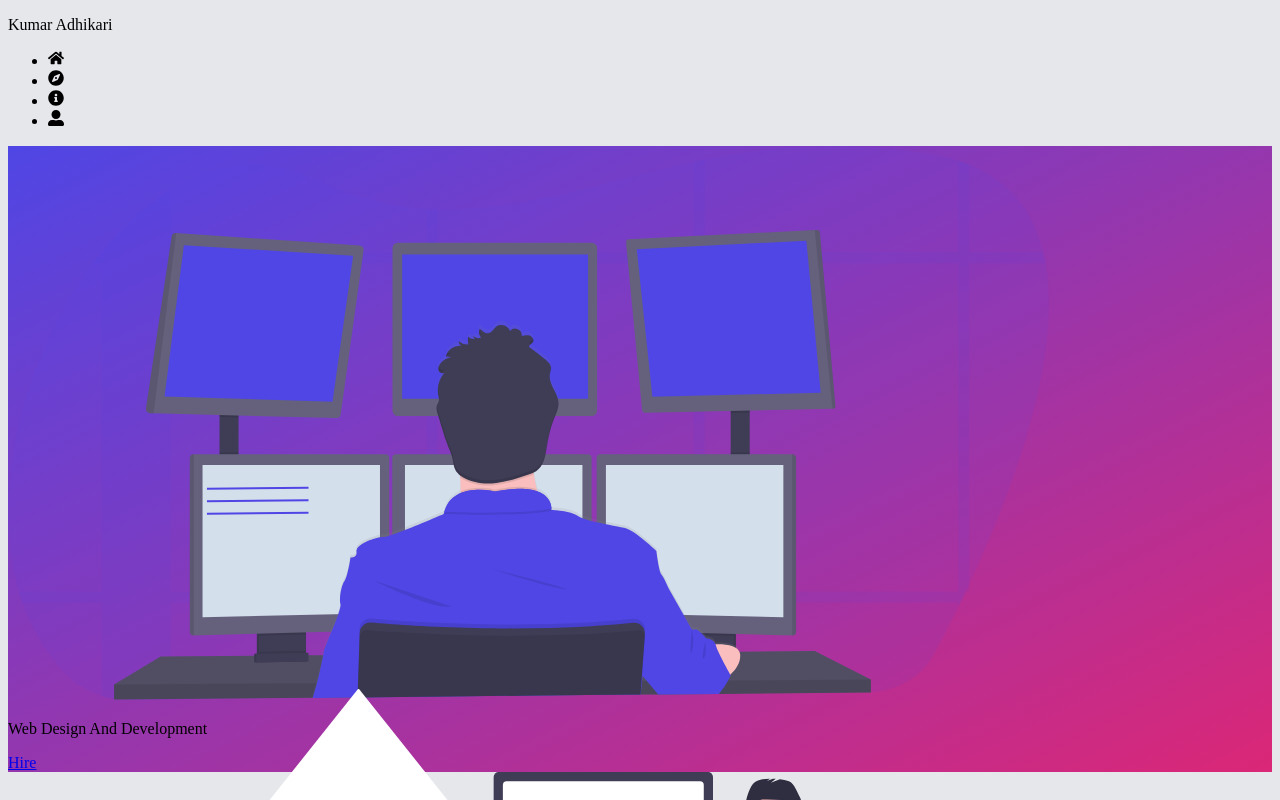
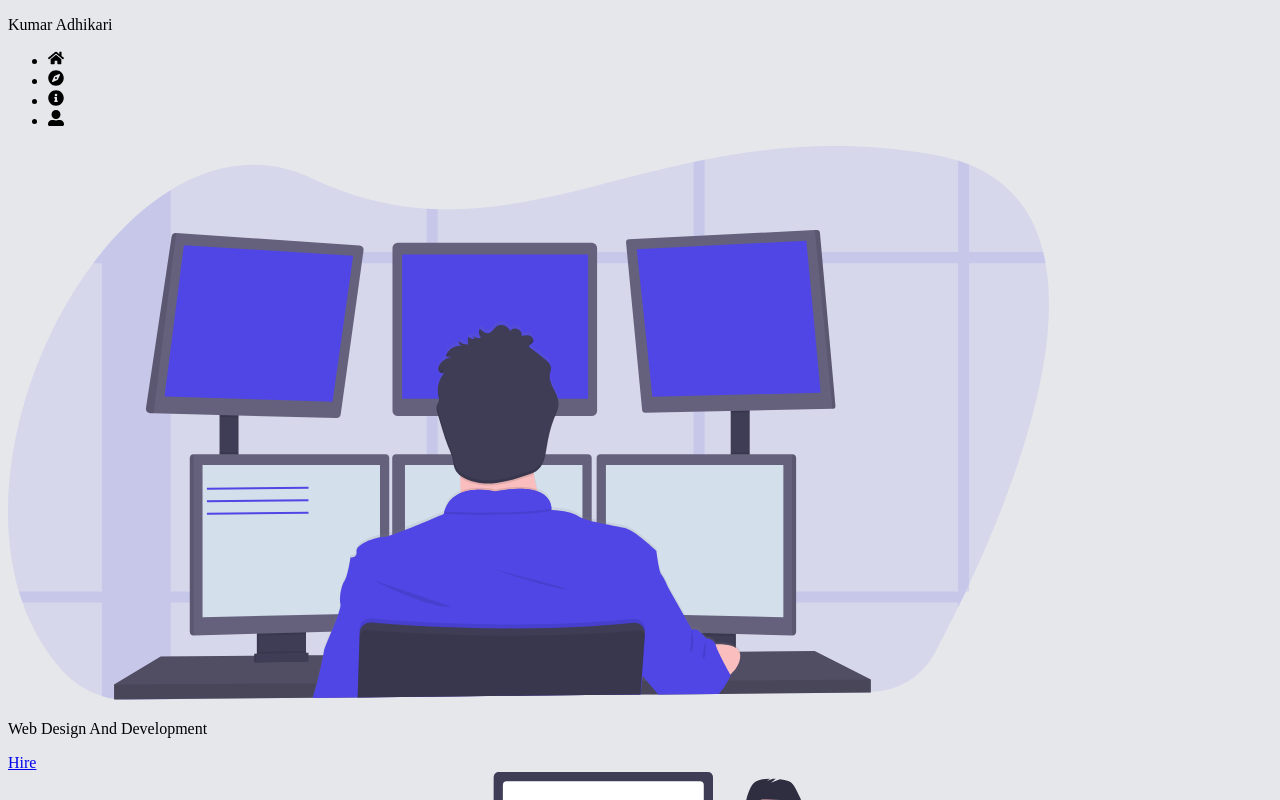
Before and after one commit to AveeAd/portfolio, a Next.js app: page / in a window 1280 px wide. Shown: the top 800 px of the page. Built offline with nearby package versions, Linux system fonts and the light colour scheme.

Commit message:
added blogs components and small changes on overall project

```diff
--- a/components/ExploreComponents/Layout.js
+++ b/components/ExploreComponents/Layout.js
@@ -1,13 +1,16 @@
 import Header from "../Header/Header";
 import Footer from "../Footer/Footer";
 import Link from "next/link";
+import Searchbar from "../Search/Searchbar";
+import styles from "../../styles/explore.module.css";
 
 const ExploreLayout = (props) => {
   return (
     <div>
       <Header />
       <main className="min-h-screen pt-16">
-        <nav>
+        <Searchbar />
+        <nav className={`${styles.nav} bg-gray-200`}>
           <ul className="flex justify-center font-medium">
             <li className="hover:border-b-4 border-pink-600 p-2 md:px-8 ">
               <Link href="/explore">Blogs</Link>
--- a/components/Header/Header.js
+++ b/components/Header/Header.js
@@ -7,7 +7,7 @@ const Header = () => {
     <header className="fixed top-0 z-10 w-full md:flex md:justify-around md:items-center md:py-2 bg-gray-900 text-white  ">
       <Link href="/">
         <ScrollLink to="landing" spy={true} smooth={true}>
-          <p className="text-center text-2xl md:text-left font-bold uppercase hover:text-pink-600 cursor-pointer hidden md:block ">
+          <p className="text-center text-2xl md:text-left font-bold uppercase hover:text-pink-600 cursor-pointer hidden md:block  ">
             Kumar Adhikari
           </p>
         </ScrollLink>
--- a/components/Homepage/About.js
+++ b/components/Homepage/About.js
@@ -3,8 +3,10 @@ const About = () => {
     <section id="about" className="m-4 p-16 bg-white">
       <div className="flex flex-col justify-center items-center">
         <img className="h-32 mb-8" src="/images/about.svg" alt="" />
-        <p className="text-3xl font-medium text-indigo-600 my-2">Hello</p>
-        <p className="text-center text-xl ">
+        <p className="bg-clip-text text-5xl font-medium text-transparent bg-gradient-to-br from-indigo-600 to-pink-600 my-2">
+          Hello
+        </p>
+        <p className="text-center text-xl bg-clip-text font-medium text-transparent bg-gradient-to-br from-indigo-600 to-pink-600">
           I am Kumar Adhikari, web developer, spending my whole day learning and
           experimenting with HTML, CSS and JavaScript from front-end(ReactJs,
           NextJs) to back-end(NodeJs/ExpressJs) development.
--- a/components/Homepage/Landing.js
+++ b/components/Homepage/Landing.js
@@ -5,18 +5,18 @@ const Landing = () => {
   return (
     <div
       id="landing"
-      className={`${styles.landing} relative flex justify-center items-center h-screen  mt-14 md:mt-12`}
+      className={`${styles.landing} relative flex justify-center items-center h-screen bg-gradient-to-br from-indigo-900 to-pink-900`}
     >
       <img className="object-center" src="/images/programming.svg" alt="" />
       <div
-        className={`${styles.overlay} absolute top-0 left-0 flex flex-col items-center mt-16 bg-gray-700 bg-opacity-30 `}
+        className={`${styles.overlay} absolute top-0 left-0 flex flex-col items-center mt-16 `}
       >
         <p className="text-center text-white text-4xl uppercase font-bold">
           Web Design And Development
         </p>
         <span></span>
         <Link href="/contract">
-          <a className="btn text-white bg-pink-600 py-2 px-16 rounded-xl my-4 font-medium tracking-widest hover:bg-pink-500">
+          <a className="btn text-white bg-gradient-to-tl from-pink-600 to-pink-600 hover:from-indigo-500 hover:to-pink-500 py-2 px-16 rounded-xl my-4 font-medium tracking-widest hover:bg-pink-500">
             Hire
           </a>
         </Link>
--- a/pages/explore/index.js
+++ b/pages/explore/index.js
@@ -1,9 +1,13 @@
 import Layout from "../../components/ExploreComponents/Layout";
 import Container from "../../components/ExploreComponents/Container";
 import Card from "../../components/ExploreComponents/Card";
+import Head from "next/head";
 const index = () => {
   return (
     <Layout>
+      <Head>
+        <title>Blogs | Kumar Adhikari</title>
+      </Head>
       <Container>
         <Card />
         <Card />
--- a/styles/explore.module.css
+++ b/styles/explore.module.css
@@ -0,0 +1,4 @@
+.nav {
+  position: sticky;
+  top: 3rem;
+}
--- a/styles/landing.module.css
+++ b/styles/landing.module.css
@@ -1,21 +1,9 @@
 .landing {
   min-width: fit-content;
   min-height: fit-content;
-  background: linear-gradient(to bottom right, #4f46e5, #db2777);
-}
-
-.landing::after {
-  content: "";
-  position: absolute;
-  width: 1px;
-  height: 1px;
-  border: 8vw solid transparent;
-  border-bottom: 10vw solid white;
-  bottom: -17px;
-  left: 20vw;
 }
 
 .overlay {
-  height: calc(100% - 4rem);
+  height: calc(100%);
   width: 100%;
 }
```
Also changed, not shown: components/ExploreComponents/Card.js (+5 -5 lines), components/Search/Searchbar.js (added, +18 -0 lines).
